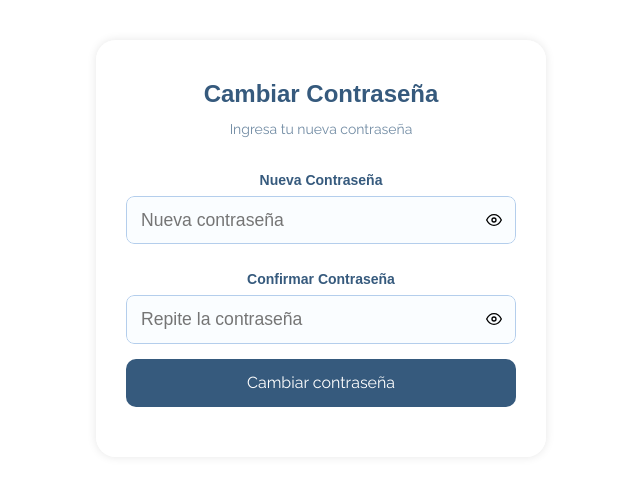
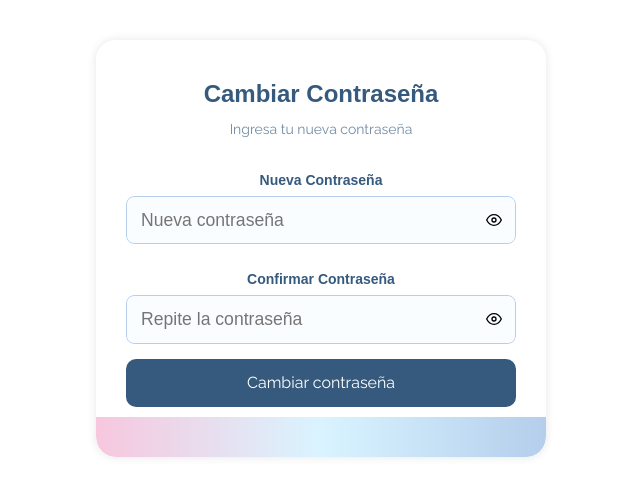
Before and after one commit to Paouula/Bandoggie, a React (Vite) app in the folder frontend/: page /new-password in a window 1280 px wide. Shown: the top 496 px of the page, without its empty margins (319-959 px from the left). Built offline with nearby package versions, Linux system fonts and the light colour scheme; a web font is replaced by a local one.

Commit message:
Agregue validaciones y cambie css

```diff
--- a/frontend/src/assets/styles/PasswordRecovery.css
+++ b/frontend/src/assets/styles/PasswordRecovery.css
@@ -32,6 +32,18 @@
   margin-bottom: 20px;
 }
 
+.recovery-decoration {
+  background: linear-gradient(to right, #F7C7DE, #D9F4FF , #B4CEEC);
+  width: 100%;
+  height: 40px;
+  margin-top: 20px;
+  position: absolute;
+  bottom: 0;
+  left: 0;
+  border-bottom-left-radius: 20px;
+  border-bottom-right-radius: 20px;
+}
+
 .form-error {
   font-size: 12px;
   color: red;
--- a/frontend/src/components/InputPassword/InputPassword.jsx
+++ b/frontend/src/components/InputPassword/InputPassword.jsx
@@ -5,11 +5,18 @@ import "./InputPassword.css";
 const PasswordInput = ({ register, error, className = "", ...props }) => {
   const [show, setShow] = useState(false);
 
+  const handleLimit = (e, idx) => {
+    const max = e.target.value.slice(0, 30)
+
+    e.target.value = max;
+  }
+
   return (
     <div className="input-group">
       <div className="input-pass-group">
         <input
           type={show ? "text" : "password"}
+          onInput={handleLimit}
           className={`custom-input input-login ${className}`}
           {...register}
           {...props}
--- a/frontend/src/pages/Public/PasswordRecovery/RequestCode.jsx
+++ b/frontend/src/pages/Public/PasswordRecovery/RequestCode.jsx
@@ -64,6 +64,7 @@ const RequestCode = () => {
           {isSending ? "Enviando código..." : "Enviar código"}
         </ButtonComponent>
       </form>
+      <div className="recovery-decoration"></div>
     </div>
   );
 };
--- a/frontend/src/pages/Public/PasswordRecovery/newPassword.jsx
+++ b/frontend/src/pages/Public/PasswordRecovery/newPassword.jsx
@@ -24,7 +24,7 @@ const ChangePassword = () => {
       const result = await handleNewPass(data.newPassword);
       if (result) {
         toast.success("¡Contraseña actualizada con éxito!");
-        navigate('/login');
+        navigate("/login");
       }
     } catch (error) {
       console.error("Error al cambiar la contraseña:", error);
@@ -51,8 +51,8 @@ const ChangePassword = () => {
               },
               maxLength: {
                 value: 30,
-                message: "Debe tener menos de 30 caracteres",
-              }
+                message: "Debe tener un máximo de 30 caracteres",
+              },
             })}
             className="input-recovery"
           />
@@ -68,7 +68,7 @@ const ChangePassword = () => {
             placeholder="Repite la contraseña"
             register={register("confirmPassword", {
               required: "Confirma tu contraseña",
-              validate: value =>
+              validate: (value) =>
                 value === newPasswordValue || "Las contraseñas no coinciden",
             })}
             className="input-recovery"
@@ -82,6 +82,7 @@ const ChangePassword = () => {
           Cambiar contraseña
         </Button>
       </form>
+      <div className="recovery-decoration"></div>
     </div>
   );
 };
--- a/frontend/src/pages/Public/Register.jsx
+++ b/frontend/src/pages/Public/Register.jsx
@@ -85,6 +85,10 @@ const Register = () => {
           <InputComponent
             type="text"
             id="name"
+            onChange={(e) => {
+              const onlyLyrics = e.target.value.replace(/[^a-zA-ZáéíóúÁÉÍÓÚñÑ\s]/g, '');
+              e.target.value = onlyLyrics;
+            }}
             placeholder="Nombre"
             register={register("name", {
               required: "El nombre es obligatorio",
@@ -183,7 +187,7 @@ const Register = () => {
               },
               maxLength: {
                 value: 30,
-                message: "Debe tener menos de 30 caracteres",
+                message: "Debe tener un máximo de 30 caracteres",
               }
             })}
           />
--- a/frontend/src/pages/Public/RegisterVet.jsx
+++ b/frontend/src/pages/Public/RegisterVet.jsx
@@ -60,6 +60,10 @@ const RegisterVet = () => {
           <InputComponent
             type="text"
             id="nameVet"
+            onChange={(e) => {
+              const onlyLyrics = e.target.value.replace(/[^a-zA-ZáéíóúÁÉÍÓÚñÑ\s]/g, '');
+              e.target.value = onlyLyrics;
+            }}
             placeholder="Nombre"
             register={register("nameVet", { required: "El nombre es obligatorio" })}
             className="register-input"
@@ -97,7 +101,7 @@ const RegisterVet = () => {
               },
               maxLength: {
                 value: 30,
-                message: "Debe tener menos de 30 caracteres",
+                message: "Debe tener un máximo de 30 caracteres",
               }
             })}
           />
```
